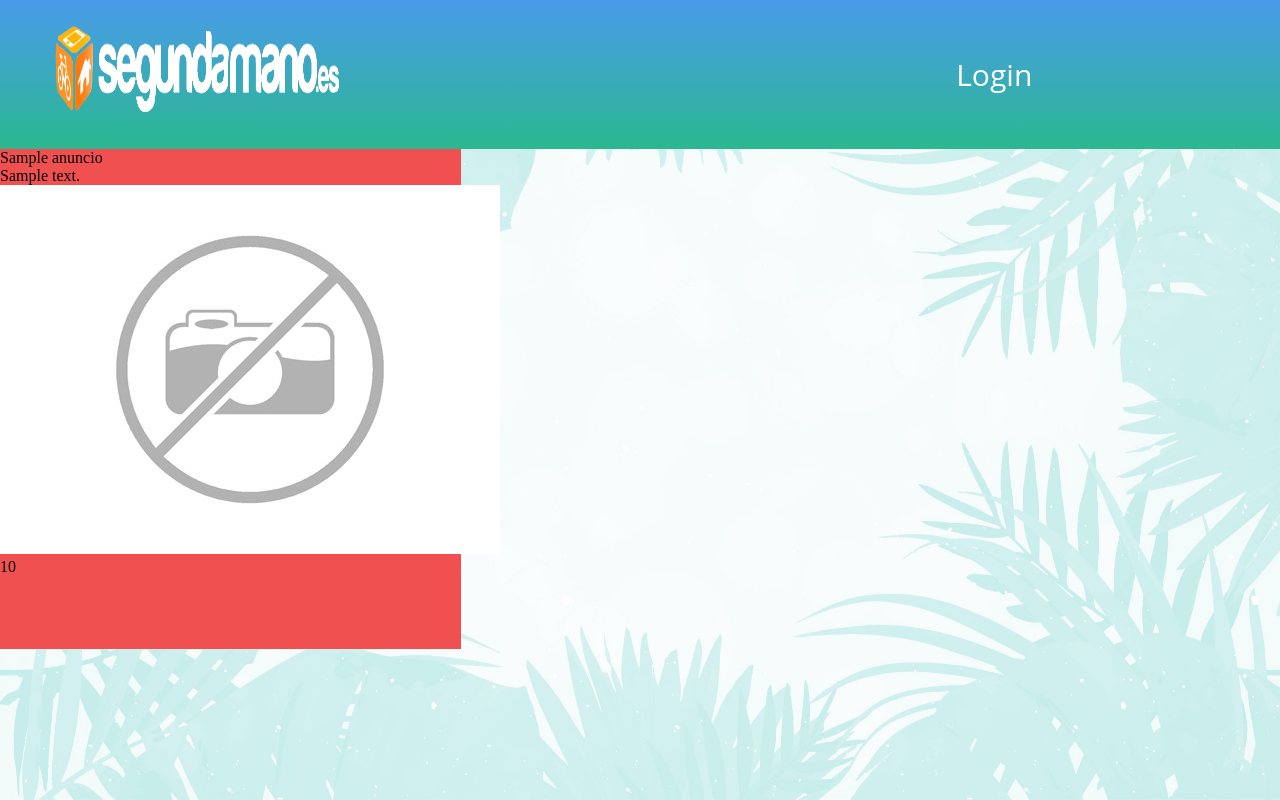
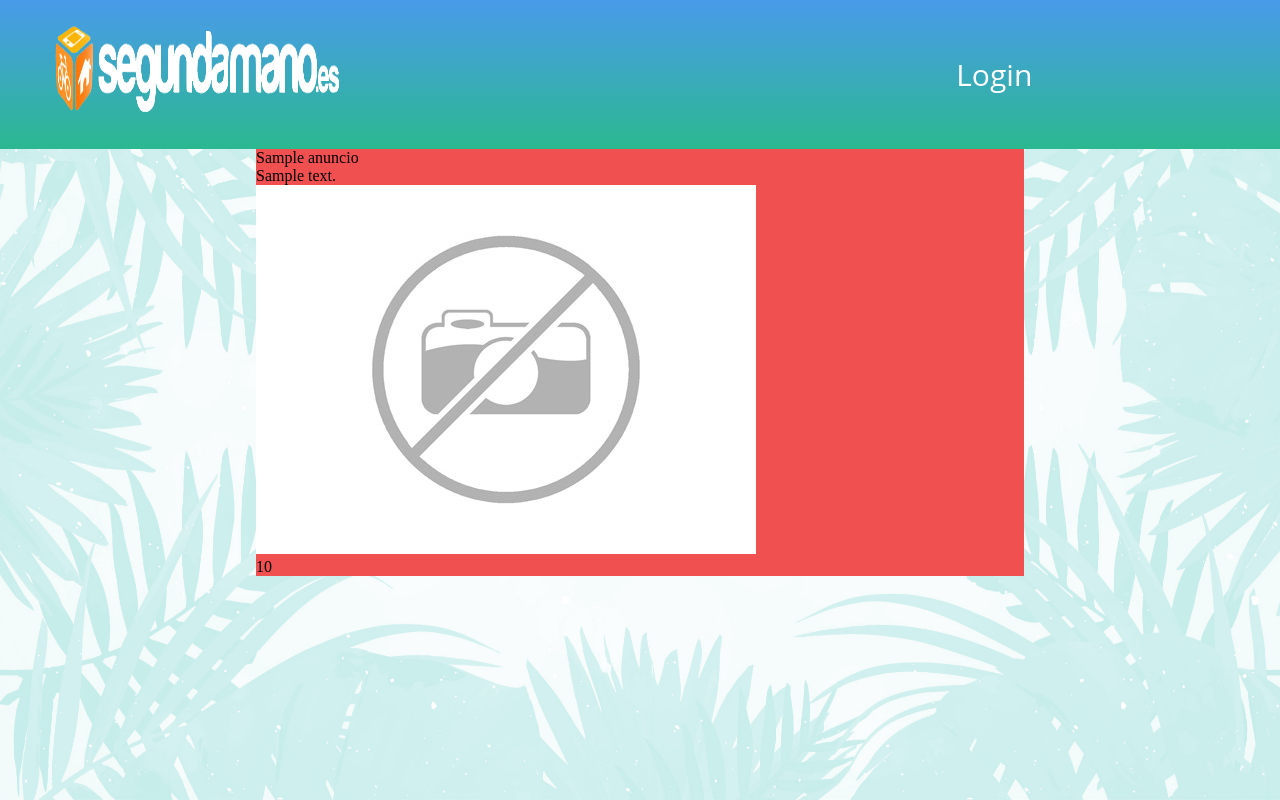
Before and after one commit to Razvan720/SegundaMano_Symfony, a Symfony app: template templates/anuncios/verAnuncio.twig in a window 1280 px wide. Run offline with Twig, Linux system fonts and the light colour scheme; the template is opened without the code that fills it: most values are stand-ins (such as "Sample title", 1, 10 or a date in 2020); some libraries are stand-ins or nearby versions.

Commit message:
css anuncio

```diff
--- a/public/css/veranuncio.css
+++ b/public/css/veranuncio.css
@@ -1,11 +1,14 @@
 /******* ANUNCIOS individual ********/
 
 .cont-ind-general {
-    width: 60%;
+    width: 100%;
+    height: 100%;
+    overflow-y: scroll;
 }
 
 .cont-ind {
-    min-height: 500px;
+    margin: 0 auto;
+    min-height: 400px;
     width: 60%;
     background-color: #f15050;
 }
```
